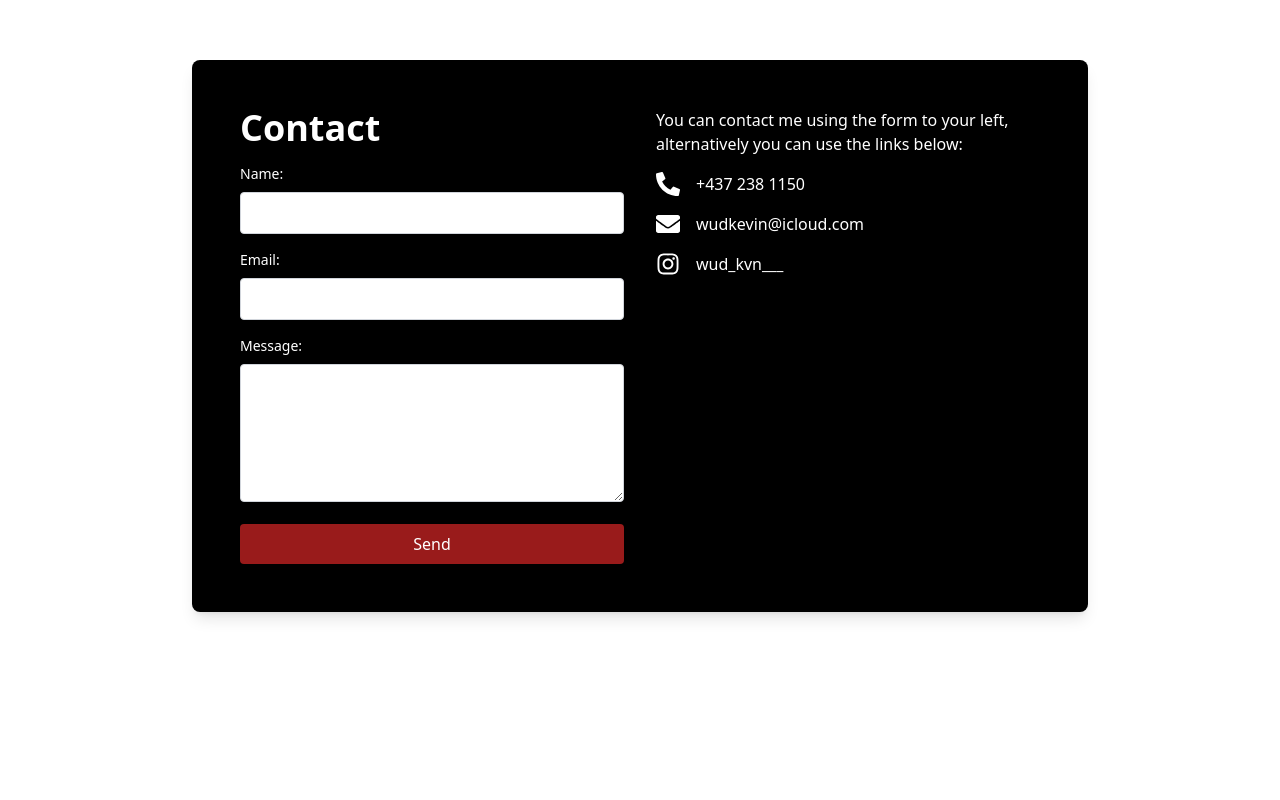
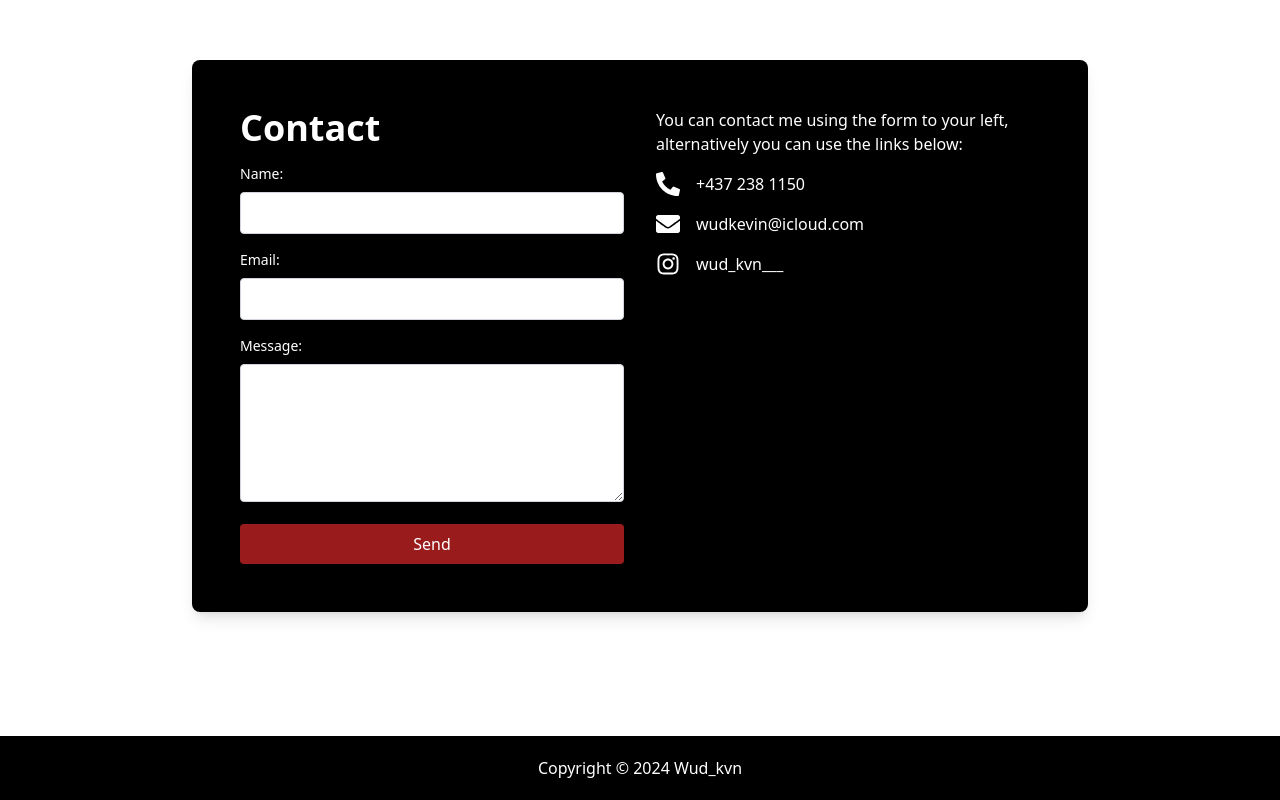
Before and after one commit to WUDKVN/Portofolio, a React (Vite) app: page / in a window 1280 px wide. Shown: the part 1887-2687 px from the top of the page. Before the commit the page ends 2623 px from the top, so only its background shows below. Built offline with nearby package versions, Linux system fonts and the light colour scheme.

Commit message:
My footer was not showing up so i fix it in the app by importing its component

```diff
--- a/src/App.jsx
+++ b/src/App.jsx
@@ -4,6 +4,7 @@ import Hero from './components/hero';
 import Service from './components/service';
 import Project from './components/project';
 import Contact from './components/contact';
+import Footer from './components/footer';
 
 
 
@@ -23,6 +24,9 @@ function App() {
       <section id="contact">
         <Contact />
       </section>
+      <section id="footer">
+       <Footer />
+      </section>
     </div>
   );
 }
--- a/src/components/footer.jsx
+++ b/src/components/footer.jsx
@@ -1,9 +1,9 @@
-
+import React from 'react';
 
 export default function footer() {
   return (
     <div className="flex justify-center bg-black text-white py-5">
-    Copyright &copy; 2024 -WUDKVN
+    Copyright &copy; 2024 Wud_kvn
       </div>
   )
 }
```
